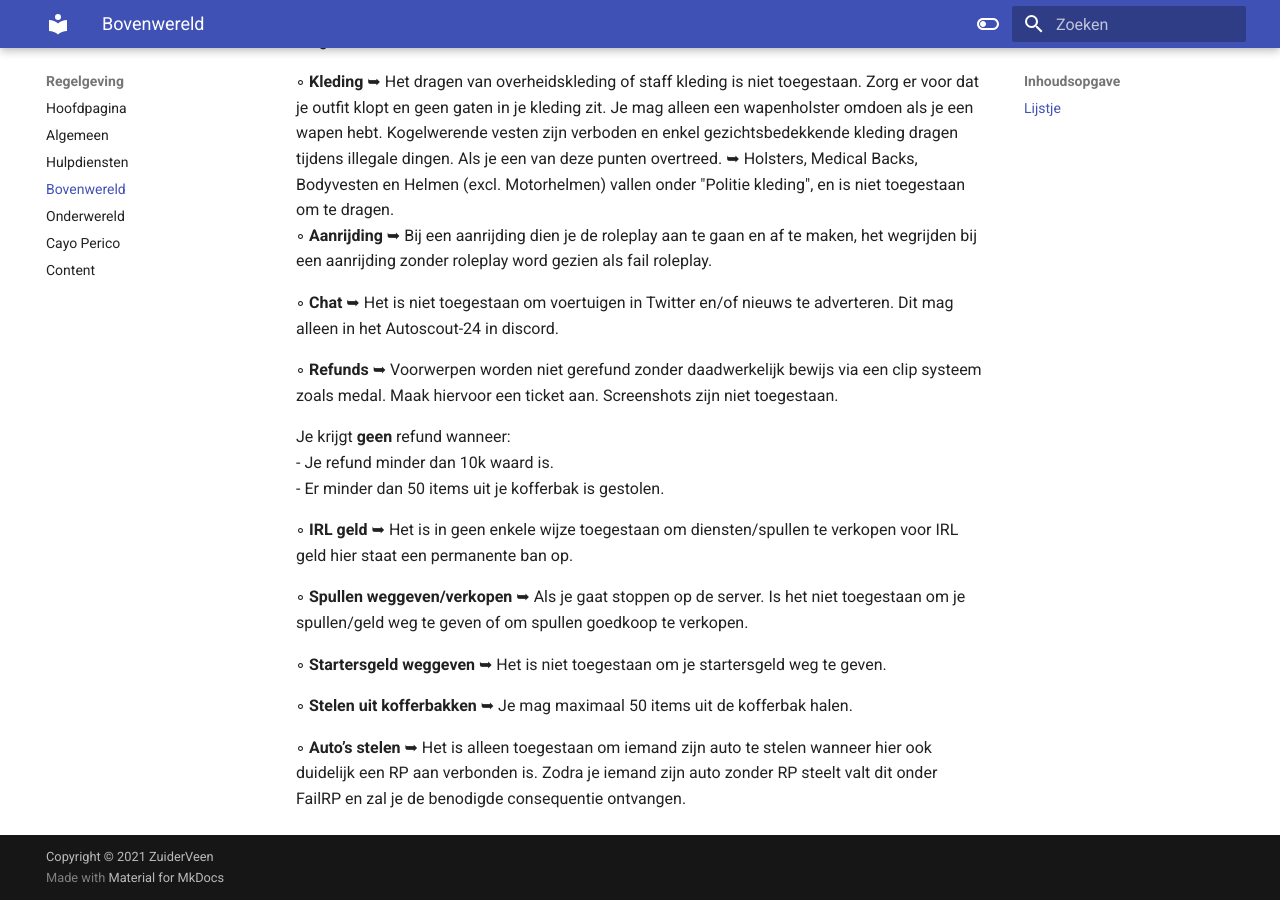
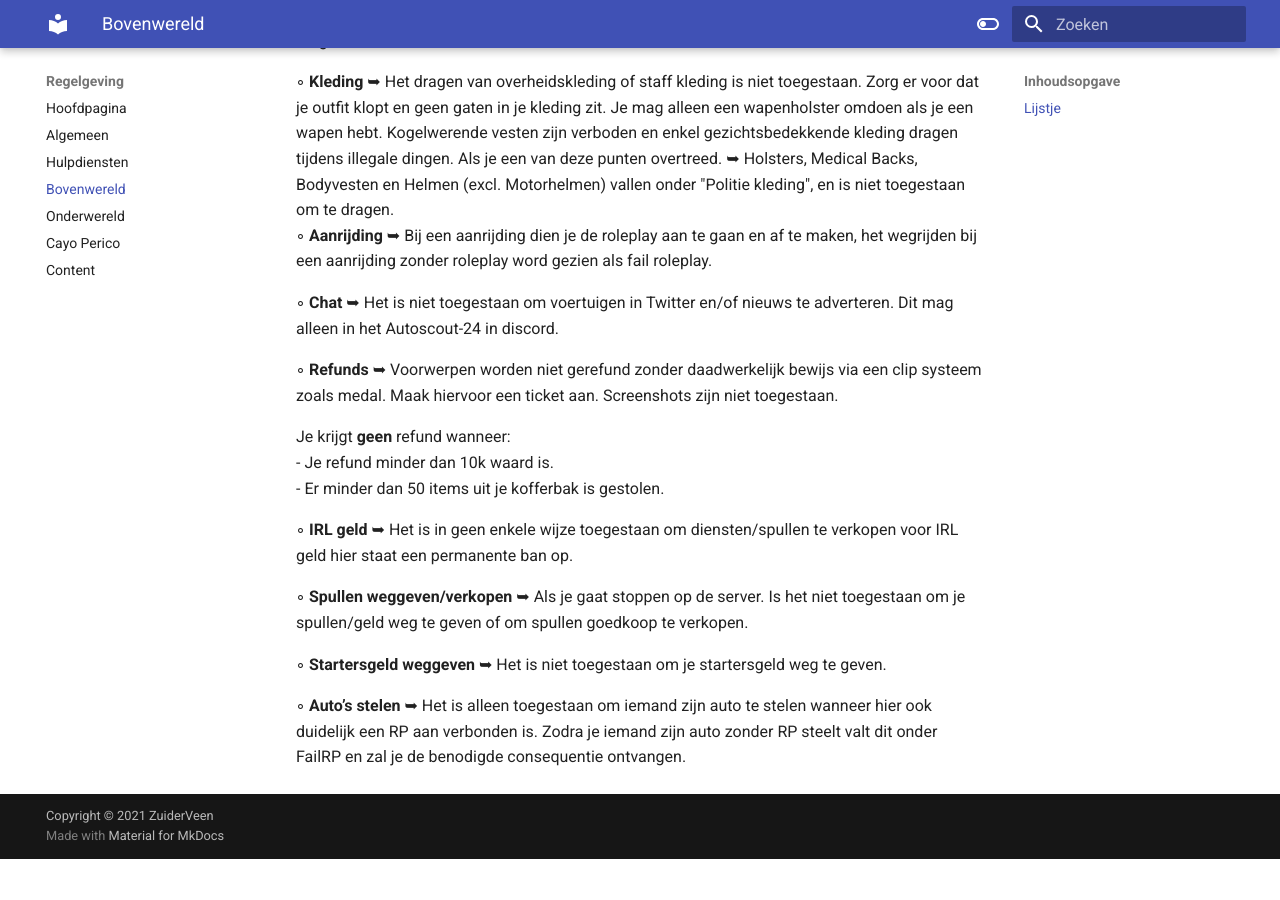
Before and after one commit to CappaWappa/Regels, an MkDocs documentation site: the page built from docs/bovenwereld.md, in a window 1280 px wide and 900 px high, scrolled down 2033 px. Built offline with MkDocs 1.6.1 and Material for MkDocs 9.7.7, drawn with Linux system fonts in a browser that asks for light colours; comment, search, counter and statistics services are not loaded; after the commit the page ends 2892 px from its top, so only the background shows below that.

Commit message:
Update bovenwereld.md

```diff
--- a/docs/bovenwereld.md
+++ b/docs/bovenwereld.md
@@ -71,6 +71,4 @@ Je krijgt <b>geen</b> refund wanneer:<br>
 
 ◦ <b>Startersgeld weggeven</b> ➥ Het is niet toegestaan om je startersgeld weg te geven.
 
-◦ <b>Stelen uit kofferbakken</b> ➥ Je mag maximaal 50 items uit de kofferbak halen.
-
 ◦ <b>Auto’s stelen</b> ➥ Het is alleen toegestaan om iemand zijn auto te stelen wanneer hier ook duidelijk een RP aan verbonden is. Zodra je iemand zijn auto zonder RP steelt valt dit onder FailRP en zal je de benodigde consequentie ontvangen.
```
